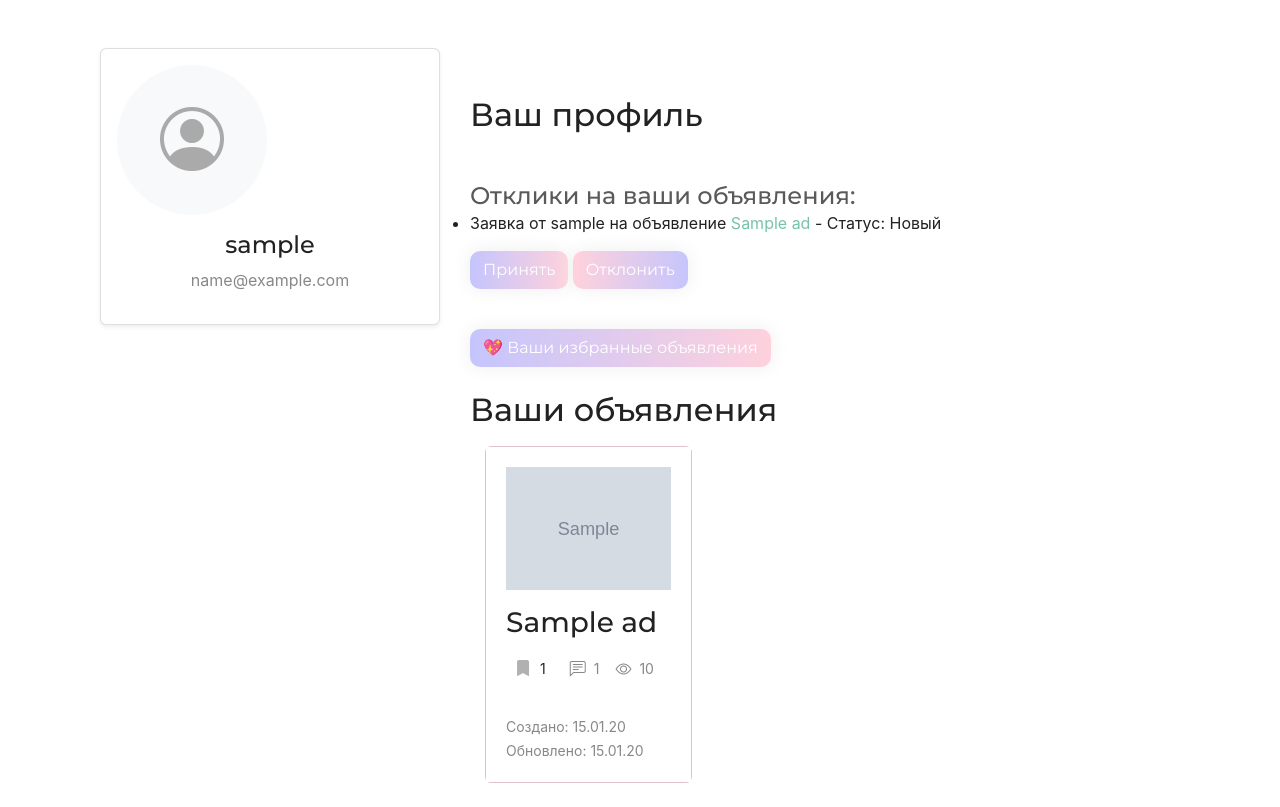
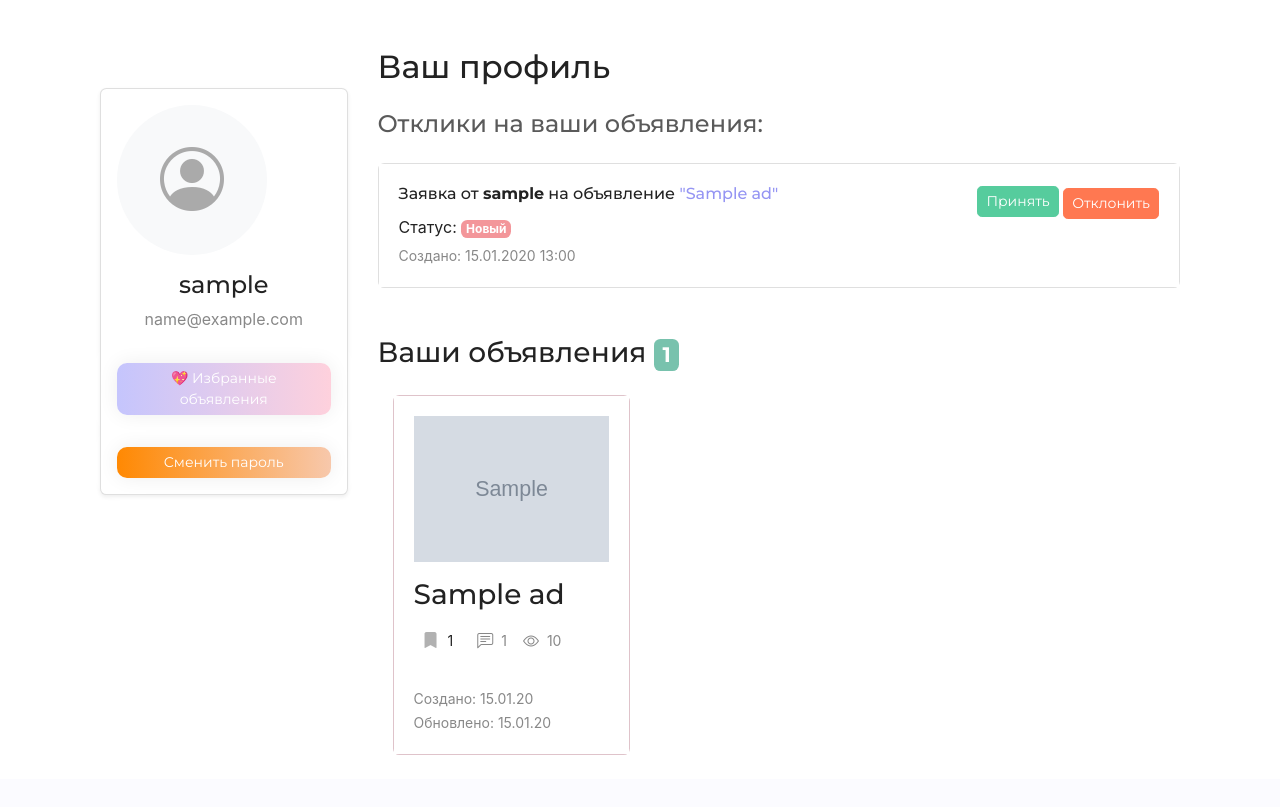
Before and after one commit to Banshee0802/bulletinBoard, a Django app: a page that uses users/templates/users/profile.html in a window 1280 px wide. Shown: the part 94-901 px from the top of the page. After the commit the page ends 849 px from the top, so only its background shows below. Run offline with Django 5.2, Linux system fonts and the light colour scheme; a user stored in the database is signed in; tables that the repository leaves empty hold one stand-in row (values such as "Sample post"); grey boxes marked "Sample" are stand-in pictures; one stand-in notice (Sample message) is shown; some libraries are stand-ins or nearby versions.

Commit message:
реализована смена пароля, поправлен профиль

```diff
--- a/static/css/core.css
+++ b/static/css/core.css
@@ -84,12 +84,14 @@
     color: white;
     box-shadow: 0 0 20px #eee;
     border-radius: 10px;
-    background-image: linear-gradient(to right, #FFD1DC 0%, #c5c5fd 51%, #FFD1DC 100%);
+    background-image: linear-gradient(to right, #ff8903 0%, #f7c9ae 51%, #ff8903 100%);
 }
 
 .btn-delete:hover {
     background-position: right center;
 }
+
+
 
 
 .navbar-nav .nav-link {
--- a/users/templates/users/profile.html
+++ b/users/templates/users/profile.html
@@ -5,52 +5,81 @@
 {% block profile_content %}
 
     {% if user == request.user %}
-        <h2 class='my-5'>Ваш профиль</h2>
+        <h2 class='mb-4'>Ваш профиль</h2>
     {% else %}
-        <h2>Профиль {{ user.username }}</h2>
+        <h2 class='mb-4'>Профиль {{ user.username }}</h2>
     {% endif %}
 
     {% if user == request.user %}
-        <h4 class='my-4 d-inline'>Отклики на ваши объявления:</h4>
+        <h4 class='my-4'>Отклики на ваши объявления:</h4>
     {% else %}
-        <h5 class='my-4'>Отклики на объявления пользователя {{ user.username }}</h5>
+        <h4 class='my-4'>Отклики на объявления пользователя {{ user.username }}</h4>
     {% endif %}
 
     {% if requests %}
-        <ul>
+        <div class="requests-list mb-5">
             {% for req in requests %}
-            <li>
-                Заявка от {{ req.sender.username }} на объявление
-                <a href='{% url "ad_detail" req.advertisement.id %}'>{{ req.advertisement.title }}</a> -
-                Статус: {{ req.get_status_display }}
+                <div class="card mb-3">
+                    <div class="card-body">
+                        <div class="d-flex justify-content-between align-items-start">
+                            <div class="flex-grow-1">
+                                <h6 class="card-title">
+                                    Заявка от <strong>{{ req.sender.username }}</strong> на объявление
+                                    <a href='{% url "ad_detail" req.advertisement.id %}' style='color: #9494f3ff;'>"{{ req.advertisement.title }}"</a>
+                                </h6>
+                                <p class="card-text mb-1">
+                                    Статус:
+                                    <span class="badge
+                                        {% if req.status == 'accepted' %}bg-success
+                                        {% elif req.status == 'rejected' %}bg-danger
+                                        {% else %}bg-secondary{% endif %}">
+                                        {{ req.get_status_display }}
+                                    </span>
+                                </p>
+                                <small class="text-muted">Создано: {{ req.created_at|date:"d.m.Y H:i" }}</small>
+                            </div>
                             {% if req.status == 'new' and user == request.user %}
-                    <form method='POST' action='{% url "request_update_status" req.id %}' style='display:inline;'>
+                                <div class="ms-3">
+                                    <form method='POST' action='{% url "request_update_status" req.id %}' class="d-inline">
                                         {% csrf_token %}
-                        <br>
-                        <button name='status' value='accepted' type='submit' class="btn btn-custom my-3">Принять</button>
-                        <button name='status' value='rejected' type='submit' class="btn btn-delete">Отклонить</button>
+                                        <button name='status' value='accepted' type='submit' class="btn btn-success btn-sm">Принять</button>
+                                        <button name='status' value='rejected' type='submit' class="btn btn-danger btn-sm mt-1">Отклонить</button>
                                     </form>
+                                </div>
                             {% endif %}
-            </li>
+                        </div>
+                    </div>
+                </div>
             {% endfor %}
-        </ul>
+        </div>
     {% else %}
-        <span class='mx-3'>откликов пока нет</span>
-    {% endif %}
-
-    {% if user == request.user %}
-        <div class="my-4">
-            <a href="{% url 'favorite_list' %}" class="btn btn-custom">💖 Ваши избранные объявления</a>
+        <div class="alert alert-info mb-5">
+            <p class="mb-0">Откликов пока нет</p>
         </div>
     {% endif %}
 
     {% if ads %}
-        <h2>Ваши объявления</h2>
+        <h3 class="mb-4">
+            {% if user == request.user %}Ваши объявления{% else %}Объявления пользователя{% endif %}
+            <span class="badge bg-primary ms-2">{{ ads.count }}</span>
+        </h3>
+
+        <div class="ads-container">
             {% for advertisement in ads %}
+                <div class="mb-4">
                     {% include 'board/includes/ads_container_include.html' with advertisement=advertisement %}
+                </div>
             {% endfor %}
+        </div>
     {% else %}
-        <p class='my-4'>Объявлений нет. Создайте ваше первое объявление!</p>
+        <div class="alert alert-warning">
+            <h5>Объявлений пока нет</h5>
+            {% if user == request.user %}
+                <p class="mb-0">Создайте ваше первое объявление!</p>
+            {% else %}
+                <p class="mb-0">Пользователь пока не создал объявлений</p>
+            {% endif %}
+        </div>
     {% endif %}
 
 {% endblock profile_content %}
--- a/users/templates/users/profile_base.html
+++ b/users/templates/users/profile_base.html
@@ -5,10 +5,10 @@
 
 {% block content %}
 <div class="container mt-5">
-    <div class="row justify-content-center">
+    <div class="row">
         <!-- аватар и базовая информация -->
-        <div class="col-md-4 text-center">
-            <div class="card p-3 shadow-sm">
+        <div class="col-lg-3 col-md-4 text-center mb-4">
+            <div class="card p-3 shadow-sm sticky-top" style="top: 20px;">
                 {% if user.profile.image %}
                     <img src="{{ user.profile.image.url }}" class="rounded-circle"
                          alt="Аватар пользователя" style="width:150px; height:150px; object-fit:cover;">
@@ -20,14 +20,26 @@
                 {% endif %}
                 <h4>{{ user.username }}</h4>
                 <p class="text-muted">{{ user.email }}</p>
-                {% block profile_actions %}{% endblock profile_actions %}
+                {% block profile_actions %}
+                    {% if user == request.user %}
+                        <div class="my-3">
+                            <a href="{% url 'favorite_list' %}" class="btn btn-custom btn-sm w-100 mb-2">💖 Избранные объявления</a>
+                        </div>
+                        <div class="mt-2">
+                            <a href="{% url 'password_change' %}" class="btn btn-delete btn-sm w-100">Сменить пароль</a>
+                        </div>
+                    {% endif %}
+                {% endblock profile_actions %}
             </div>
         </div>
 
-        <div class="col-md-8">
+        <!-- Основной контент - теперь шире -->
+        <div class="col-lg-9 col-md-8">
+            <div class="profile-content-wrapper">
                 {% block profile_content %}
                 {% endblock profile_content %}
             </div>
         </div>
     </div>
+</div>
 {% endblock content %}
--- a/users/urls.py
+++ b/users/urls.py
@@ -1,5 +1,10 @@
 from django.urls import path
-from .views import RegisterView, CustomLoginView, CustomLogoutView, ProfileView, RequestUpdateStatusView, change_theme
+from .views import (
+    RegisterView, CustomLoginView, CustomLogoutView,
+    ProfileView, RequestUpdateStatusView, change_theme,
+    CustomPasswordChangeView, CustomPasswordChangeDoneView
+)
+
 
 urlpatterns = [
     path('register/', RegisterView.as_view(), name='register'),
@@ -8,4 +13,6 @@ urlpatterns = [
     path('profile/<str:user_name>/', ProfileView.as_view(), name='profile'),
     path('request/<int:request_id>/update_status/', RequestUpdateStatusView.as_view(), name='request_update_status'),
     path('change_theme/', change_theme, name='change_theme'),
+    path('password_change/', CustomPasswordChangeView.as_view(), name='password_change'),
+    path('password_change/done/', CustomPasswordChangeDoneView.as_view(), name='password_change_done'),
 ]
--- a/users/views.py
+++ b/users/views.py
@@ -1,6 +1,6 @@
 from django.views import View
 from django.views.generic import CreateView, TemplateView
-from django.contrib.auth.views import LoginView, LogoutView
+from django.contrib.auth.views import LoginView, LogoutView, PasswordChangeView, PasswordChangeDoneView
 from django.contrib.auth.mixins import LoginRequiredMixin
 from django.utils.decorators import method_decorator
 from django.views.decorators.http import require_POST
@@ -10,6 +10,7 @@ from django.contrib.auth import login, get_user_model, authenticate
 from .forms import RegisterForm, LoginForm
 from board_app.models import Advertisement, Request
 from django.contrib import messages
+from django.contrib.messages.views import SuccessMessageMixin
 
 
 User = get_user_model()
@@ -100,3 +101,12 @@ def change_theme(request):
     theme = request.POST.get('theme', 'light')
     request.session['theme'] = theme
     return redirect(request.META.get('HTTP_REFERER', '/'))
+
+
+class CustomPasswordChangeView(SuccessMessageMixin, LoginRequiredMixin, PasswordChangeView):
+    template_name = 'users/password_change.html'
+    success_url = reverse_lazy('password_change_done')
+    success_message = "Пароль успешно изменен!"
+
+class CustomPasswordChangeDoneView(LoginRequiredMixin, TemplateView):
+    template_name = 'users/password_change_done.html'
```
Also changed, not shown: users/templates/users/password_change.html (added, +63 -0 lines), users/templates/users/password_change_done.html (added, +33 -0 lines). Lines whose indentation alone changed are shown as unchanged.
